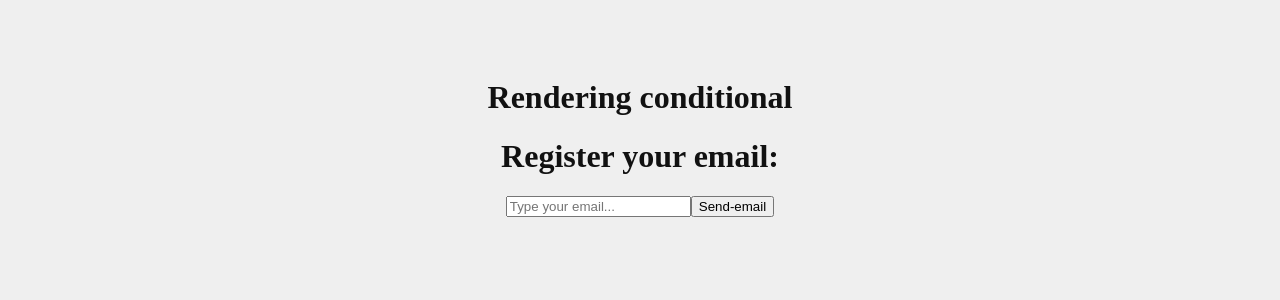
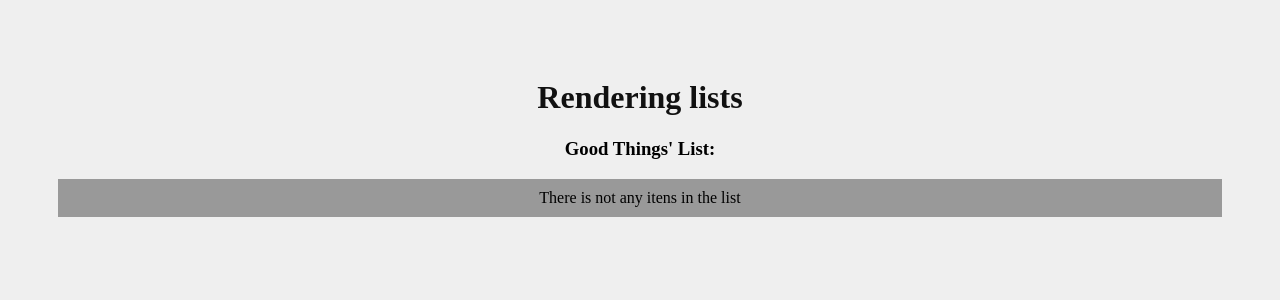
Before and after one commit to Ravelos/My-app, a React (Create React App) app: page / in a window 1280 px wide. Shown: the top 300 px of the page. Built offline with nearby package versions, Linux system fonts and the light colour scheme.

Commit message:
using the list component

```diff
--- a/src/App.js
+++ b/src/App.js
@@ -1,13 +1,15 @@
 import './App.css';
-import Conditional from './components/Conditional';
+import AnotherList from './components/AnotherList';
 
 function App() {
 
+  const myItens=['Vue','Angular','React']
 
   return (
     <div className="App">
-      <h1>Rendering conditional</h1>
-      <Conditional/>
+      <h1>Rendering lists</h1>
+      <AnotherList itens={myItens}/>
+
     </div>
   );
 }
```
